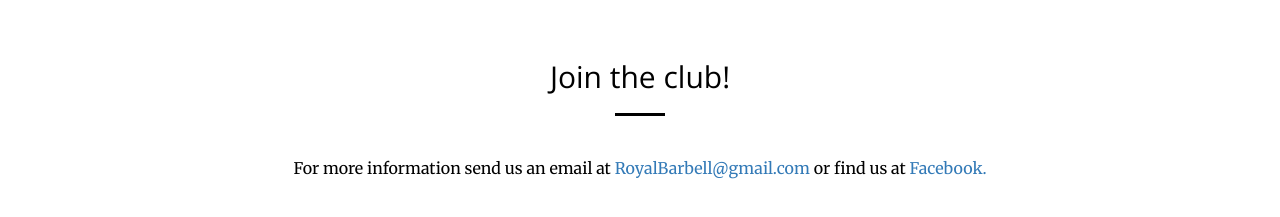
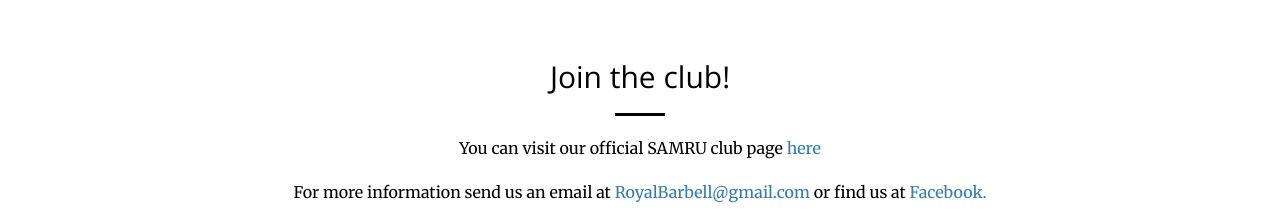
Before and after one commit to MRURoyalBarbell/MRURoyalBarbell.github.io, a website: page index.html in a window 1280 px wide. Shown: the part 840-1057 px from the top of the page. Drawn offline with nearby package versions, Linux system fonts and the light colour scheme.

Commit message:
Readded Club Page SAMRU

```diff
--- a/index.html
+++ b/index.html
@@ -110,8 +110,9 @@
                 <h2 class="section-heading">Join the club!</h2>
                 <hr align="center">
 
-                <!-- Our club page is missing will re-add when it's up -->
-                <!--                    <p> You can visit our official SAMRU club page <a href="http://www.samru.ca/club/royal-barbell/">here</a></p>-->
+
+                <p> You can visit our official SAMRU club page <a
+                        href="http://www.samru.ca/club/royal-barbell/">here</a>
                     <br>
                 <p>For more information send us an email at <a href="mailto:RoyalBarbell@gmail.com">RoyalBarbell@gmail.com</a>
                     or find us at <a href="https://www.facebook.com/groups/884835151611451/">Facebook.</a></p>
@@ -248,7 +249,8 @@
                     <div class="caption">
                         <p>Treasurer</p>
                         <p>Running: October 2015 - Present</p>
-                        <p>Co-founder of Royal Barbell. Current 2nd year business student. Nationally ranked 66kg JR APU/CPU powerlifter.</p>
+                        <p>Co-founder of Royal Barbell. Current 2nd year business student. Nationally ranked 66kg JR
+                            APU/CPU powerlifter.</p>
                         <p><a href="https://www.instagram.com/btl.lifts" class="btn btn-primary btn-sm" role="button"><i
                                 class="fa fa-fw fa-instagram"></i>Instagram</a></p>
                     </div>
```
Lines whose indentation alone changed are shown as unchanged.
